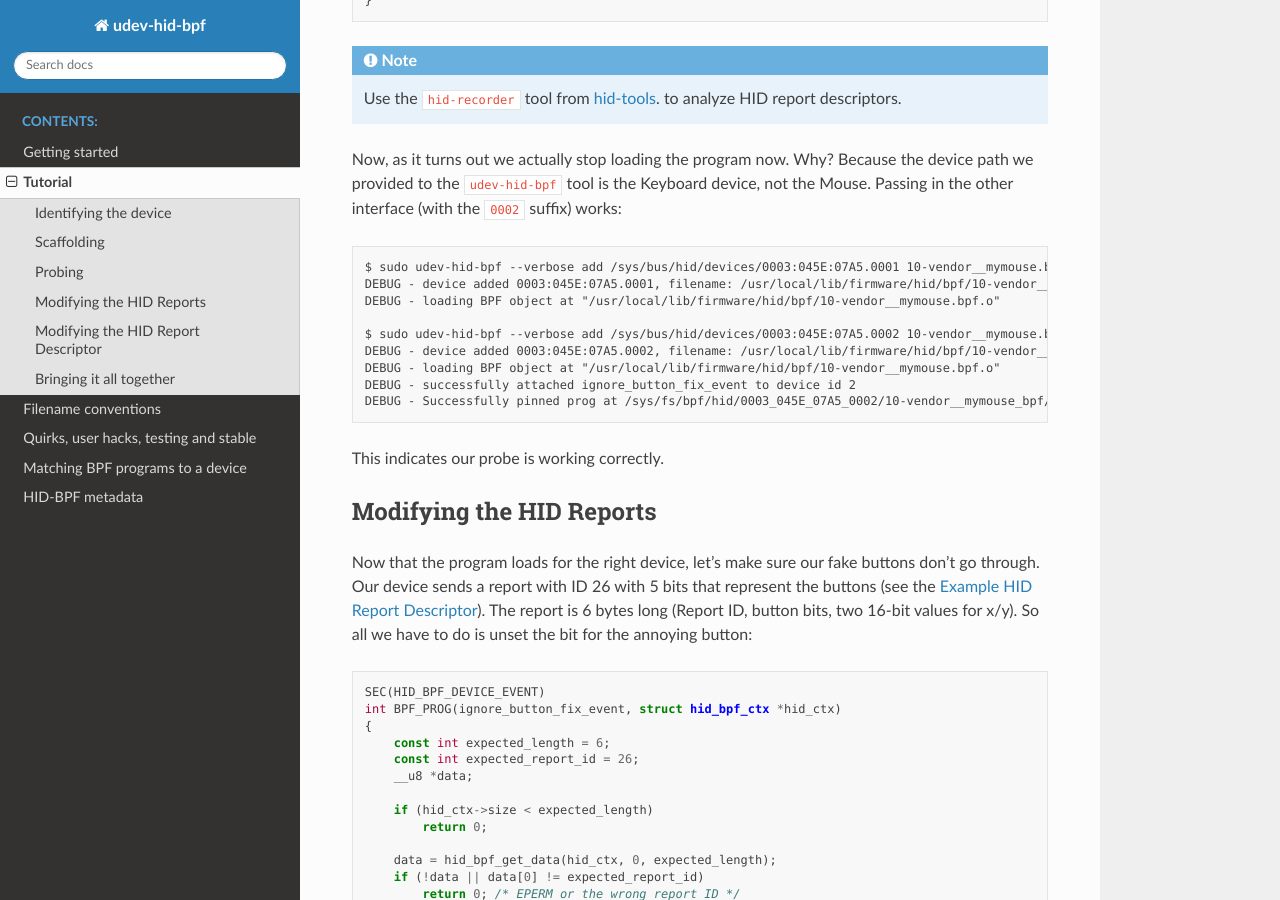
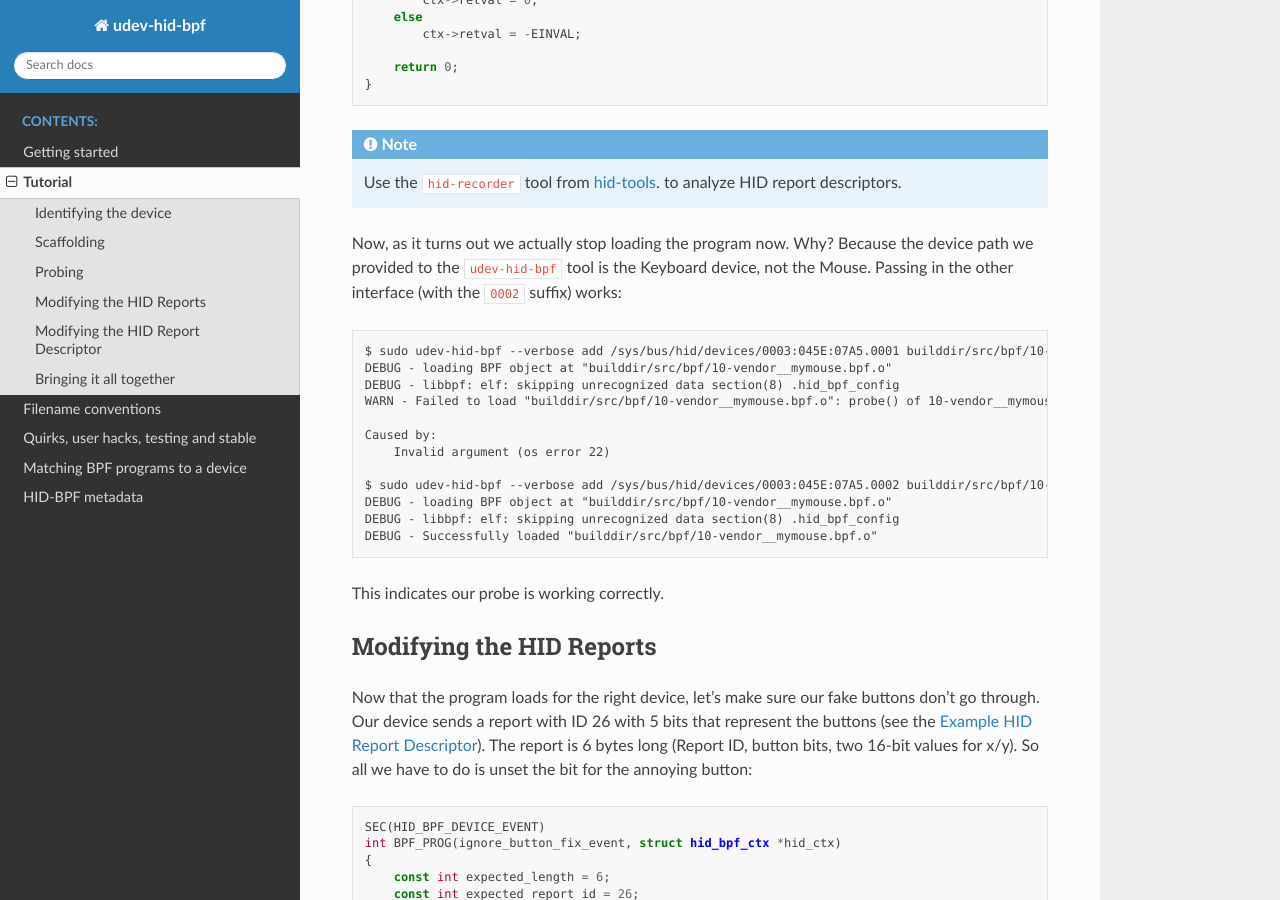
Before and after one commit to icecream95/udev-hid-bpf, a Sphinx documentation site: the page built from doc/tutorial.rst, in a window 1280 px wide and 900 px high, scrolled down 3928 px. Built offline with Sphinx 7.4.7 and the Read the Docs theme 2.0.0, drawn with Linux system fonts in a browser that asks for light colours; some of the changed text lies outside the part shown.

Commit message:
doc: fix the tutorial for struct_ops
also update the command outputs to reflect what's currently done

Signed-off-by: Benjamin Tissoires <benjamin.tissoires@gmail.com>

```diff
--- a/doc/tutorial.rst
+++ b/doc/tutorial.rst
@@ -97,6 +97,11 @@
       return 0;
   }
 
+  HID_BPF_OPS(ignore_button) = {
+    .hid_device_event = (void *)ignore_button_fix_event,
+    .hid_rdesc_fixup = (void *)ignore_button_fix_rdesc,
+  };
+
   /* If your device only has a single HID interface you can skip
      the probe function altogether */
   SEC("syscall")
@@ -122,12 +127,13 @@
 This doesn't do anything but it should be buildable, can be installed and
 we can attempt to load it manually::
 
-  $ sudo ./install.sh
-  $ sudo udev-hid-bpf --verbose add /sys/bus/hid/devices/0003:045E:07A5.0001 10-vendor__mymouse.bpf.o
-  DEBUG - device added 0003:045E:07A5.0001, filename: target/bpf/10-vendor__mymouse.bpf.o
-  DEBUG - loading BPF object at "target/bpf/10-vendor__mymouse.bpf.o"
-  DEBUG - successfully attached ignore_button_fix_event to device id 1
-  DEBUG - Successfully pinned prog at /sys/fs/bpf/hid/0003_045E_07A5_0001/10-vendor__mymouse_bpf/ignore_button_fix_event
+  $ meson setup builddir
+  $ meson compile -C builddir
+  $ sudo udev-hid-bpf --verbose add /sys/bus/hid/devices/0003:045E:07A5.0001 builddir/src/bpf/10-vendor__mymouse.bpf.o
+  DEBUG - loading BPF object at "builddir/src/bpf/10-vendor__mymouse.bpf.o"
+  DEBUG - libbpf: elf: skipping unrecognized data section(8) .hid_bpf_config
+  DEBUG - Successfully loaded "builddir/src/bpf/10-vendor__mymouse.bpf.o"
+
 
 Because the BPF program is "pinned" it will remain even after the loading process terminates.
 And indeed, the BPF program shows up in the bpffs::
@@ -136,7 +142,7 @@
     /sys/fs/bpf/hid/
     └── 0003_045E_07A5_0001
         └── 10-vendor__mymouse_bpf
-            └── ignore_button_fix_event
+            └── ignore_button
 
 And we can remove it again (so we can re-add it later)::
 
@@ -201,15 +207,18 @@
 path we provided to the ``udev-hid-bpf`` tool is the Keyboard device, not the Mouse.
 Passing in the other interface (with the ``0002`` suffix) works::
 
-  $ sudo udev-hid-bpf --verbose add /sys/bus/hid/devices/0003:045E:07A5.0001 10-vendor__mymouse.bpf.o
-  DEBUG - device added 0003:045E:07A5.0001, filename: /usr/local/lib/firmware/hid/bpf/10-vendor__mymouse.bpf.o
-  DEBUG - loading BPF object at "/usr/local/lib/firmware/hid/bpf/10-vendor__mymouse.bpf.o"
+  $ sudo udev-hid-bpf --verbose add /sys/bus/hid/devices/0003:045E:07A5.0001 builddir/src/bpf/10-vendor__mymouse.bpf.o
+  DEBUG - loading BPF object at "builddir/src/bpf/10-vendor__mymouse.bpf.o"
+  DEBUG - libbpf: elf: skipping unrecognized data section(8) .hid_bpf_config
+  WARN - Failed to load "builddir/src/bpf/10-vendor__mymouse.bpf.o": probe() of 10-vendor__mymouse.bpf failed
 
-  $ sudo udev-hid-bpf --verbose add /sys/bus/hid/devices/0003:045E:07A5.0002 10-vendor__mymouse.bpf.o
-  DEBUG - device added 0003:045E:07A5.0002, filename: /usr/local/lib/firmware/hid/bpf/10-vendor__mymouse.bpf.o
-  DEBUG - loading BPF object at "/usr/local/lib/firmware/hid/bpf/10-vendor__mymouse.bpf.o"
-  DEBUG - successfully attached ignore_button_fix_event to device id 2
-  DEBUG - Successfully pinned prog at /sys/fs/bpf/hid/0003_045E_07A5_0002/10-vendor__mymouse_bpf/ignore_button_fix_event
+  Caused by:
+      Invalid argument (os error 22)
+
+  $ sudo udev-hid-bpf --verbose add /sys/bus/hid/devices/0003:045E:07A5.0002 builddir/src/bpf/10-vendor__mymouse.bpf.o
+  DEBUG - loading BPF object at "builddir/src/bpf/10-vendor__mymouse.bpf.o"
+  DEBUG - libbpf: elf: skipping unrecognized data section(8) .hid_bpf_config
+  DEBUG - Successfully loaded "builddir/src/bpf/10-vendor__mymouse.bpf.o"
 
 This indicates our probe is working correctly.
 
```
